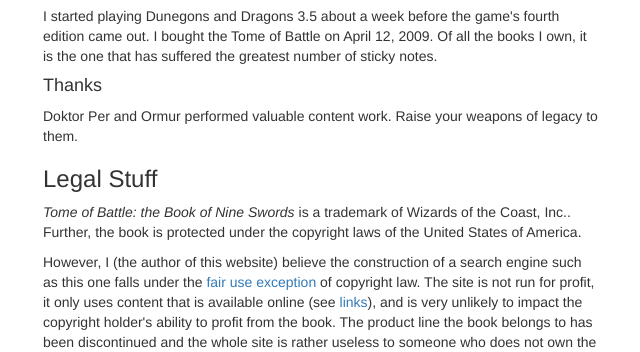
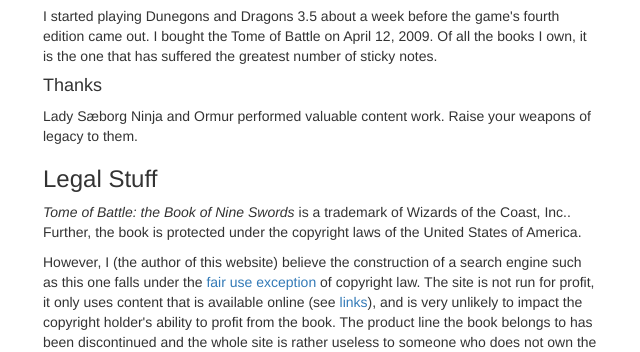
Before and after one commit to Ernir/tome-of-battle-tools, a Django app: page /about/ in a window 1280 px wide. Shown: the part 478-830 px from the top of the page, without its empty margins (27-667 px from the left). Run offline with Django 3.2, Linux system fonts and the light colour scheme; data that the repository does not hold is empty; some libraries are stand-ins or nearby versions.

Commit message:
Remove deadname

```diff
--- a/search_engine/templates/about.html
+++ b/search_engine/templates/about.html
@@ -16,7 +16,7 @@
 
         <p>I started playing Dunegons and Dragons 3.5 about a week before the game's fourth edition came out. I bought the Tome of Battle on April 12, 2009. Of all the books I own, it is the one that has suffered the greatest number of sticky notes.</p>
         <h4>Thanks</h4>
-        <p>Doktor Per and Ormur performed valuable content work. Raise your weapons of legacy to them.</p>
+        <p>Lady Sæborg Ninja and Ormur performed valuable content work. Raise your weapons of legacy to them.</p>
 
         <h3 id="legal">Legal Stuff</h3>
 
```
